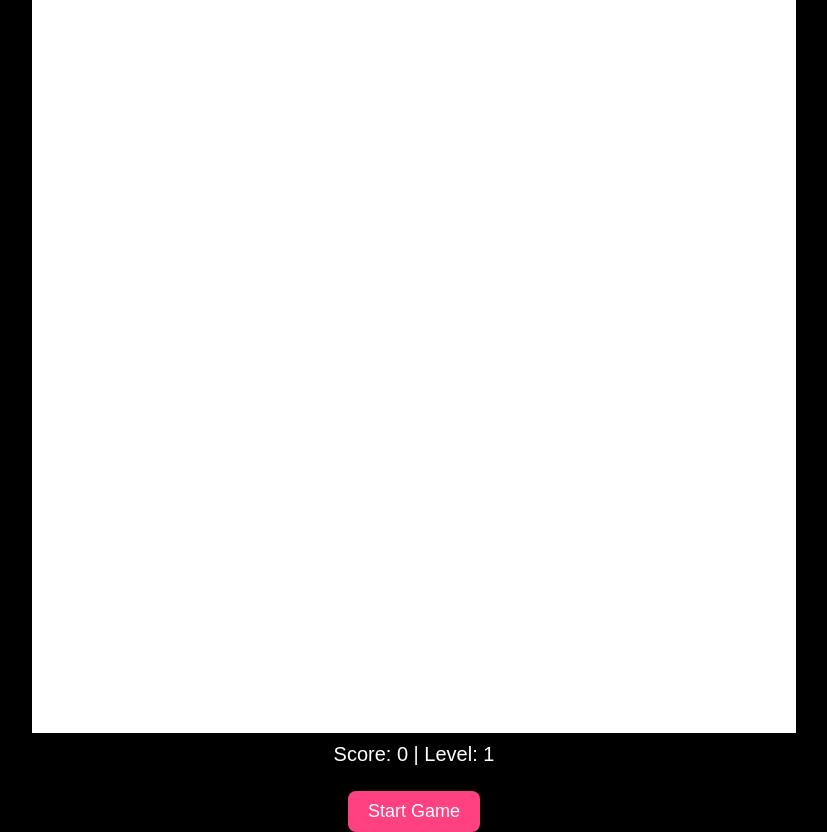
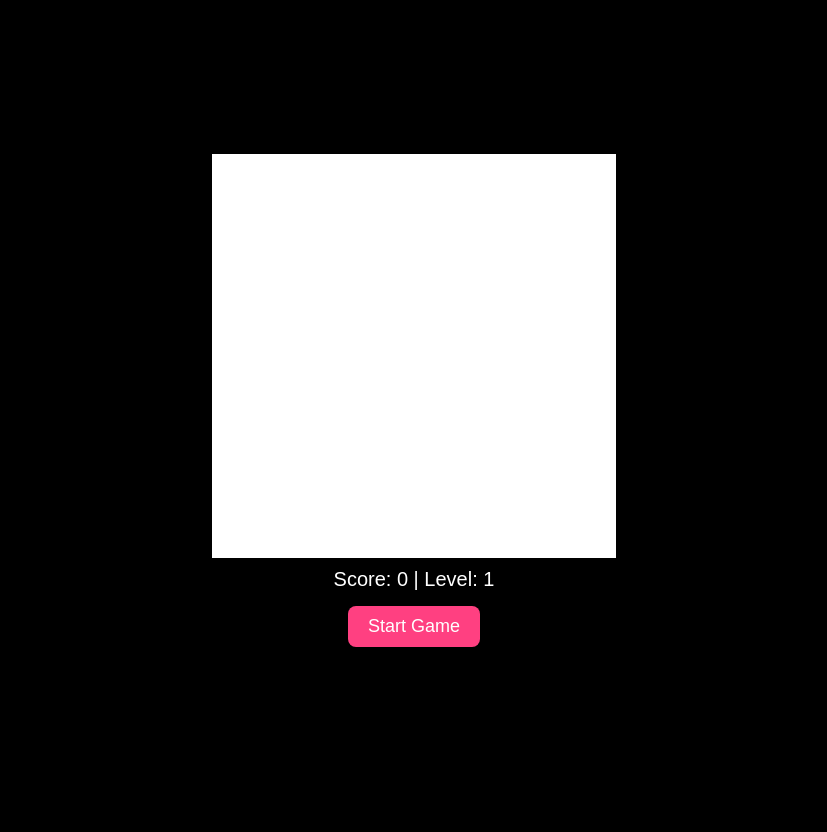
Before and after one commit to surbhipsych/Creative-Tools-Mini-Projects, a plain HTML site: page index.html in a window 1280 px wide. Shown: the whole page, without its empty margins (226-1053 px from the left). After the commit the page ends 800 px from the top, so only its background shows below. Drawn offline with Linux system fonts and the light colour scheme.

Commit message:
Update index.html

```diff
--- a/index.html
+++ b/index.html
@@ -4,29 +4,46 @@
   <title>Donut Snake Game</title>
   <style>
     html, body {
-      height: 100%;
       margin: 0;
+      padding: 0;
+      height: 100vh;
       background: #000;
       color: white;
       font-family: sans-serif;
+      overflow: hidden;
+    }
+
+    body {
+      display: flex;
+      justify-content: center;
+      align-items: center;
+    }
+
+    .game-wrapper {
       display: flex;
       flex-direction: column;
       align-items: center;
-      justify-content: center;
+      max-height: 100%;
     }
 
     canvas {
+      background-color: white;
       border: 2px solid white;
-      background-color: white;
-      max-width: 95vw;
-      max-height: 95vw;
-      width: 400px;
-      height: 400px;
+      width: 85vmin;
+      height: 85vmin;
+      max-width: 400px;
+      max-height: 400px;
       touch-action: none;
     }
 
+    #scoreBoard {
+      font-size: 20px;
+      margin: 10px 0 5px;
+      text-align: center;
+    }
+
     #startBtn {
-      margin-top: 15px;
+      margin-top: 10px;
       padding: 10px 20px;
       font-size: 18px;
       background: #ff4081;
@@ -34,12 +51,6 @@
       border: none;
       border-radius: 8px;
       cursor: pointer;
-    }
-
-    #scoreBoard {
-      margin: 10px;
-      font-size: 20px;
-      text-align: center;
     }
 
     #gameOver {
@@ -50,7 +61,7 @@
     }
 
     #mobileControls {
-      margin-top: 15px;
+      margin-top: 10px;
       display: flex;
       flex-direction: column;
       align-items: center;
@@ -60,7 +71,6 @@
     #mobileControls button.arrow {
       padding: 10px 18px;
       font-size: 24px;
-      margin: 2px;
       background: #ff4081;
       color: white;
       border: none;
@@ -83,6 +93,7 @@
 </head>
 <body>
 
+<div class="game-wrapper">
   <canvas id="game" width="400" height="400"></canvas>
   <div id="scoreBoard">Score: 0 | Level: 1</div>
   <div id="gameOver">Game Over</div>
@@ -94,6 +105,7 @@
       <button class="arrow" data-dir="left">←</button>
       <button class="arrow" data-dir="down">↓</button>
       <button class="arrow" data-dir="right">→</button>
+    </div>
   </div>
 </div>
 
@@ -274,9 +286,7 @@ document.addEventListener('keydown', e => {
   }
 });
 
-// Touch Controls for Mobile
 let startX, startY;
-
 canvas.addEventListener('touchstart', e => {
   const touch = e.touches[0];
   startX = touch.clientX;
@@ -311,7 +321,6 @@ canvas.addEventListener('touchmove', e => {
   startY = null;
 }, { passive: true });
 
-// Mobile Button Controls
 document.querySelectorAll('#mobileControls .arrow').forEach(button => {
   button.addEventListener('click', () => {
     const dir = button.getAttribute('data-dir');
@@ -330,16 +339,6 @@ document.querySelectorAll('#mobileControls .arrow').forEach(button => {
     }
   });
 });
-
-// Responsive canvas size
-function resizeCanvas() {
-  const size = Math.min(window.innerWidth, window.innerHeight) * 0.95;
-  canvas.style.width = `${size}px`;
-  canvas.style.height = `${size}px`;
-}
-
-window.addEventListener('resize', resizeCanvas);
-resizeCanvas(); // initial call
 </script>
 </body>
 </html>
```
Lines whose indentation alone changed are shown as unchanged.
